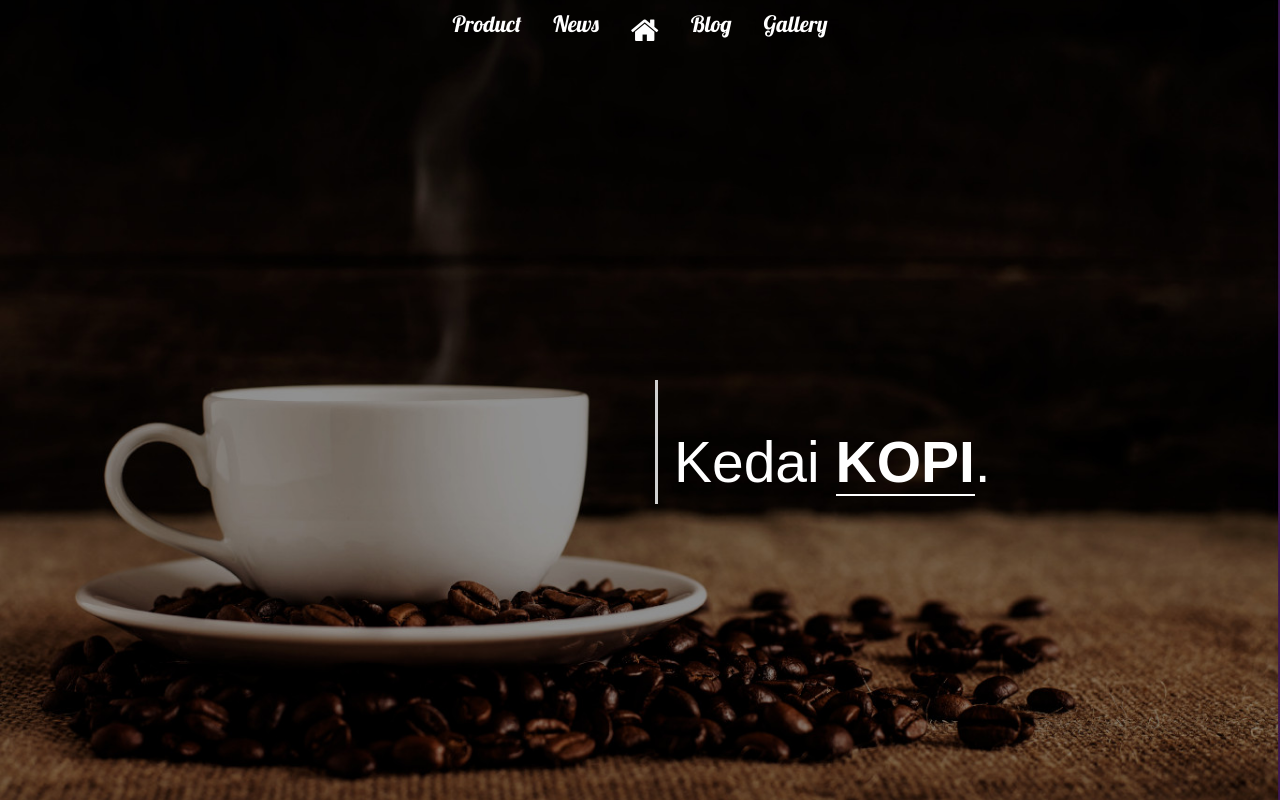
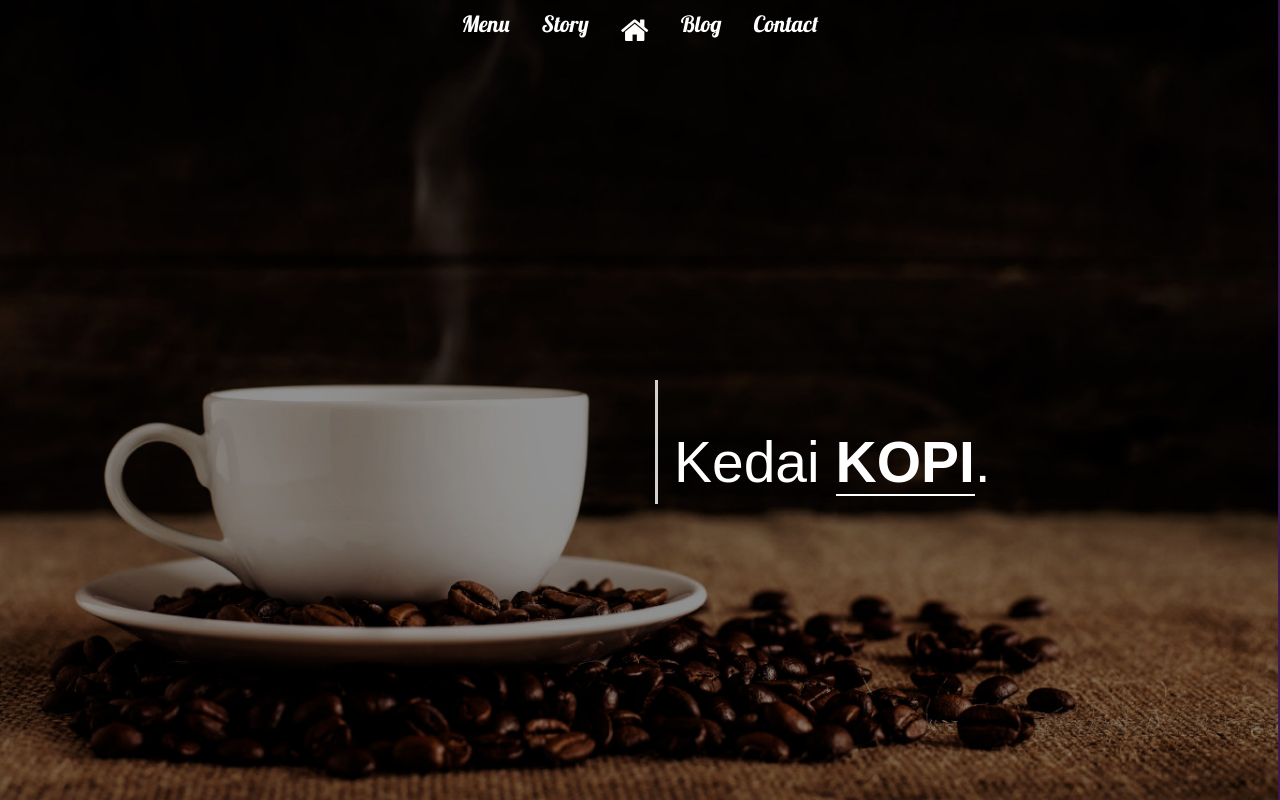
Before and after one commit to HilmiZul/kedaikopi, a plain HTML site: page index.html in a window 1280 px wide. Drawn offline with nearby package versions, Linux system fonts and the light colour scheme; a web font is replaced by a local one.

Commit message:
change...?

```diff
--- a/index.html
+++ b/index.html
@@ -15,11 +15,11 @@
 </head>
 <body>
   <nav class="nav justify-content-center" data-aos="slide-down">
-    <a href="#" class="nav-link">Product</a>
-    <a href="#" class="nav-link">News</a>
+    <a href="#" class="nav-link">Menu</a>
+    <a href="#" class="nav-link">Story</a>
     <a href="#" class="nav-link primary"><i class="fa fa-home"></i> </a>
     <a href="#" class="nav-link">Blog</a>
-    <a href="#" class="nav-link">Gallery</a>
+    <a href="#" class="nav-link">Contact</a>
   </nav>
 
   <section class="header">
```
